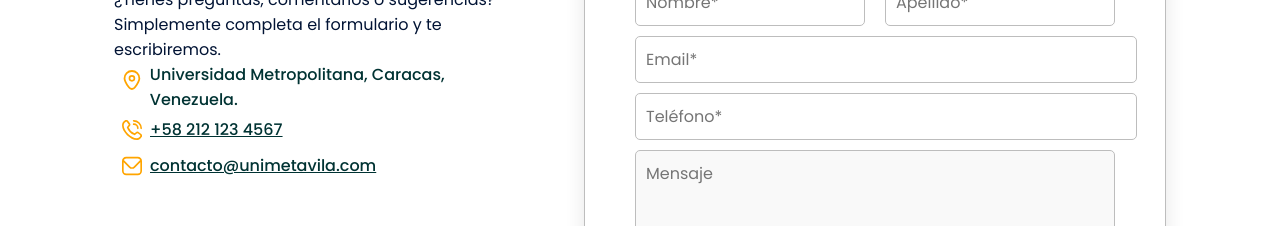
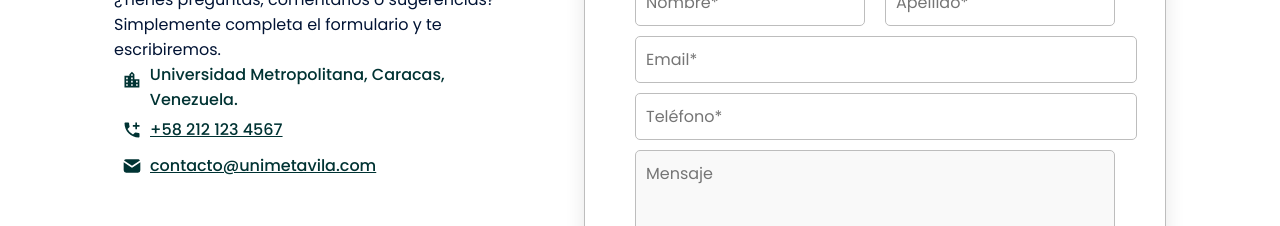
Before and after one commit to Aristides-19/unimet-avila, a React (Vite) app: page /contact in a window 1280 px wide. Shown: the part 196-422 px from the top of the page. Built offline with nearby package versions, Linux system fonts and the light colour scheme.

Commit message:
Cambio de los iconos svg a react-icons.

```diff
--- a/src/pages/Contact/Contact.jsx
+++ b/src/pages/Contact/Contact.jsx
@@ -5,6 +5,9 @@ import InputField from '../../components/InputField/InputField';
 import TextArea from '../../components/TextArea/TextArea';
 import { doc, setDoc } from 'firebase/firestore';
 import { db } from '../../firebase';
+import { MdLocationCity } from 'react-icons/md';
+import { MdAddIcCall } from 'react-icons/md';
+import { TbMailFilled } from 'react-icons/tb';
 
 function Contact() {
   const [formData, setFormData] = useState({
@@ -48,30 +51,21 @@ function Contact() {
 
           <div className={styles.contactDetails}>
             <div className={styles.iconWrapper}>
-              <svg className={styles.svg} viewBox='0 0 24 24'>
-                <g>
-                  <path d='M12,6a4,4,0,1,0,4,4A4,4,0,0,0,12,6Zm0,6a2,2,0,1,1,2-2A2,2,0,0,1,12,12Z'></path>
-                  <path d='M12,24a5.271,5.271,0,0,1-4.311-2.2c-3.811-5.257-5.744-9.209-5.744-11.747a10.055,10.055,0,0,1,20.11,0c0,2.538-1.933,6.49-5.744,11.747A5.271,5.271,0,0,1,12,24ZM12,2.181a7.883,7.883,0,0,0-7.874,7.874c0,2.01,1.893,5.727,5.329,10.466a3.145,3.145,0,0,0,5.09,0c3.436-4.739,5.329-8.456,5.329-10.466A7.883,7.883,0,0,0,12,2.181Z'></path>
-                </g>
-              </svg>
+              <MdLocationCity className={styles.icon} />
               <a className={styles.contactItem}>
                 Universidad Metropolitana, Caracas, Venezuela.
               </a>
             </div>
 
             <div className={styles.iconWrapper}>
-              <svg className={styles.svg} viewBox='0 0 24 24'>
-                <path d='M13,1a1,1,0,0,1,1-1A10.011,10.011,0,0,1,24,10a1,1,0,0,1-2,0,8.009,8.009,0,0,0-8-8A1,1,0,0,1,13,1Zm1,5a4,4,0,0,1,4,4,1,1,0,0,0,2,0,6.006,6.006,0,0,0-6-6,1,1,0,0,0,0,2Zm9.093,10.739a3.1,3.1,0,0,1,0,4.378l-.91,1.049c-8.19,7.841-28.12-12.084-20.4-20.3l1.15-1A3.081,3.081,0,0,1,7.26.906c.031.031,1.884,2.438,1.884,2.438a3.1,3.1,0,0,1-.007,4.282L7.979,9.082a12.781,12.781,0,0,0,6.931,6.945l1.465-1.165a3.1,3.1,0,0,1,4.281-.006S23.062,16.708,23.093,16.739Zm-1.376,1.454s-2.393-1.841-2.424-1.872a1.1,1.1,0,0,0-1.549,0c-.027.028-2.044,1.635-2.044,1.635a1,1,0,0,1-.979.152A15.009,15.009,0,0,1,5.9,9.3a1,1,0,0,1,.145-1S7.652,6.282,7.679,6.256a1.1,1.1,0,0,0,0-1.549c-.031-.03-1.872-2.425-1.872-2.425a1.1,1.1,0,0,0-1.51.039l-1.15,1C-2.495,10.105,14.776,26.418,20.721,20.8l.911-1.05A1.121,1.121,0,0,0,21.717,18.193Z' />
-              </svg>
+              <MdAddIcCall className={styles.icon} />
               <a className={styles.contactItem} href='tel:+582121234567'>
                 +58 212 123 4567
               </a>
             </div>
 
             <div className={styles.iconWrapper}>
-              <svg className={styles.svg} viewBox='0 0 24 24'>
-                <path d='M19,1H5A5.006,5.006,0,0,0,0,6V18a5.006,5.006,0,0,0,5,5H19a5.006,5.006,0,0,0,5-5V6A5.006,5.006,0,0,0,19,1ZM5,3H19a3,3,0,0,1,2.78,1.887l-7.658,7.659a3.007,3.007,0,0,1-4.244,0L2.22,4.887A3,3,0,0,1,5,3ZM19,21H5a3,3,0,0,1-3-3V7.5L8.464,13.96a5.007,5.007,0,0,0,7.072,0L22,7.5V18A3,3,0,0,1,19,21Z' />
-              </svg>
+              <TbMailFilled className={styles.icon} />
               <a
                 className={styles.contactItem}
                 href='mailto:contacto@unimetavila.com'
--- a/src/pages/Contact/Contact.module.css
+++ b/src/pages/Contact/Contact.module.css
@@ -63,14 +63,12 @@
   display: inline-flex;
 }
 
-.svg {
+.icon {
   width: 20px;
   height: 20px;
   margin: 8px;
-  fill: orange;
-  outline-color: aqua;
+  fill: var(--forest);
 }
-
 
 .contactItem {
     font-size: var(--step--1);
```
